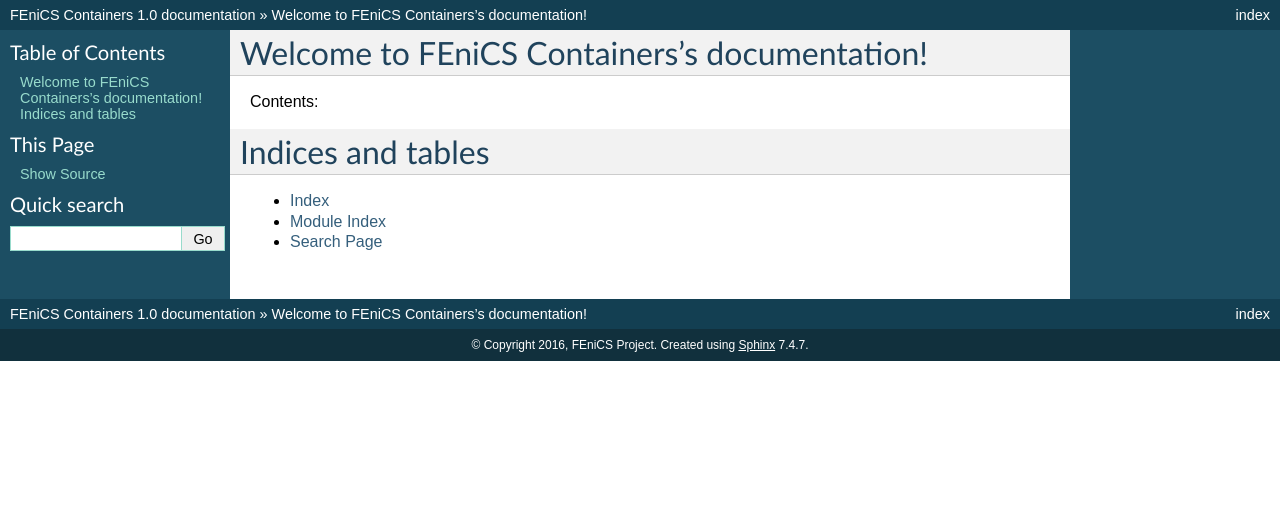
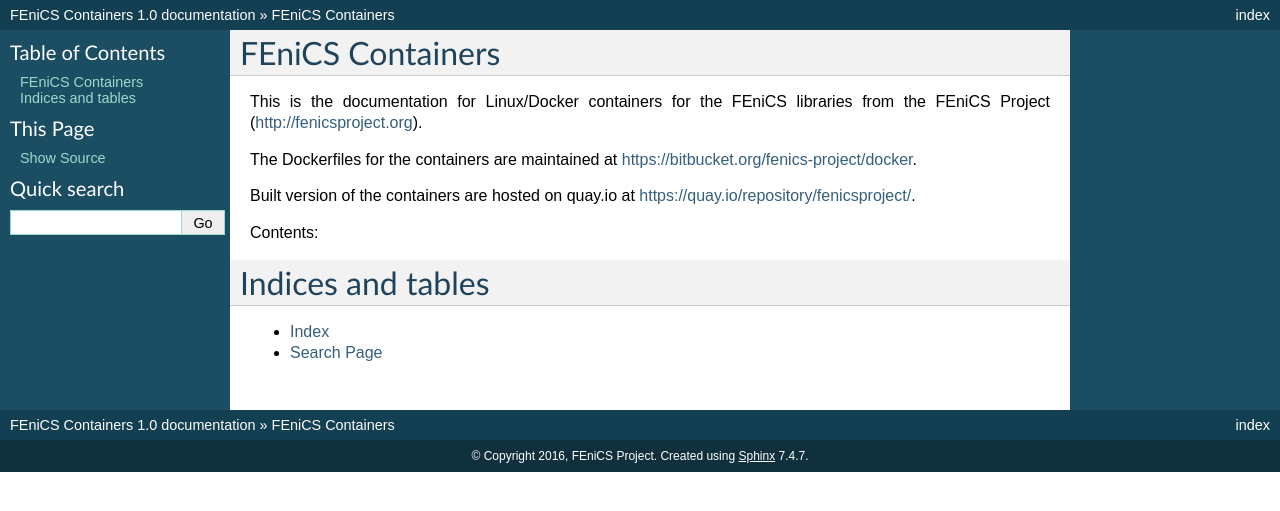
Before and after one commit to vacary/docker, a Sphinx documentation site: the page built from docs/source/index.rst, in a window 1280 px wide. Shown: the top 511 px of the page. Built offline with Sphinx 7.4.7, drawn with Linux system fonts in a browser that asks for light colours.

Commit message:
Add some basic text to docs.

```diff
--- a/docs/source/index.rst
+++ b/docs/source/index.rst
@@ -3,8 +3,17 @@
    You can adapt this file completely to your liking, but it should at least
    contain the root `toctree` directive.
 
-Welcome to FEniCS Containers's documentation!
-=============================================
+FEniCS Containers
+=================
+
+This is the documentation for Linux/Docker containers for the FEniCS
+libraries from the FEniCS Project (http://fenicsproject.org).
+
+The Dockerfiles for the containers are maintained at
+https://bitbucket.org/fenics-project/docker.
+
+Built version of the containers are hosted on quay.io at
+https://quay.io/repository/fenicsproject/.
 
 Contents:
 
```
Also changed, not shown: other parts of docs/source/index.rst (+0 -1 lines).
